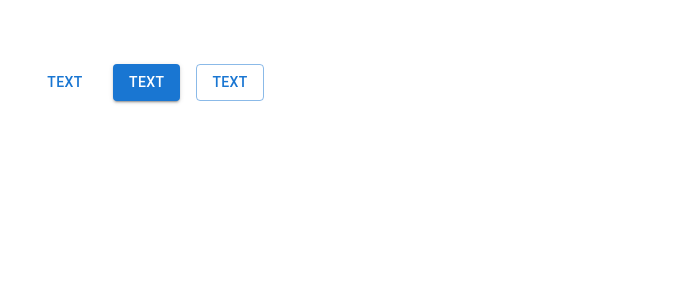
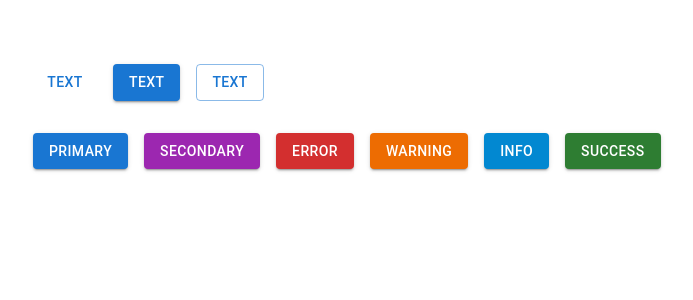
Before and after one commit to seaboyz/react-mui-demo, a React (Create React App) app: page / in a window 1280 px wide. Shown: the top 300 px of the page, without its empty margins (31-724 px from the left). Built offline with nearby package versions, Linux system fonts and the light colour scheme.

Commit message:
Add color pallete

```diff
--- a/src/components/MuiButton.tsx
+++ b/src/components/MuiButton.tsx
@@ -3,10 +3,21 @@ import { Stack } from "@mui/system"
 
 export const MuiButton = () => {
   return (
-    <Stack spacing={2} direction={"row"} >
-      <Button variant="text" href="www.google.com">Text</Button>
-      <Button variant="contained">Text</Button>
-      <Button variant="outlined">Text</Button>
+    <Stack spacing={4}>
+      <Stack spacing={2} direction={"row"} >
+        <Button variant="text" href="www.google.com">Text</Button>
+        <Button variant="contained">Text</Button>
+        <Button variant="outlined">Text</Button>
+      </Stack>
+
+      <Stack spacing={2} direction={"row"}>
+        <Button variant="contained" color="primary">Primary</Button>
+        <Button variant="contained" color="secondary">Secondary</Button>
+        <Button variant="contained" color="error">Error</Button>
+        <Button variant="contained" color="warning">Warning</Button>
+        <Button variant="contained" color="info">Info</Button>
+        <Button variant="contained" color="success">Success</Button>
+      </Stack>
     </Stack>
   )
 }
```
